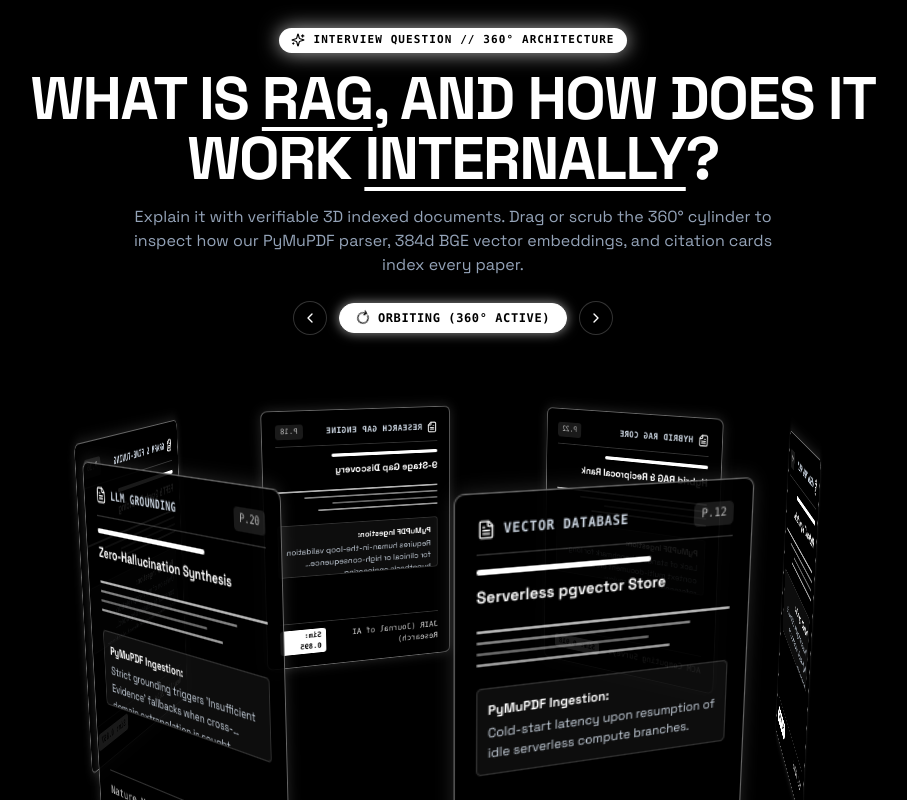
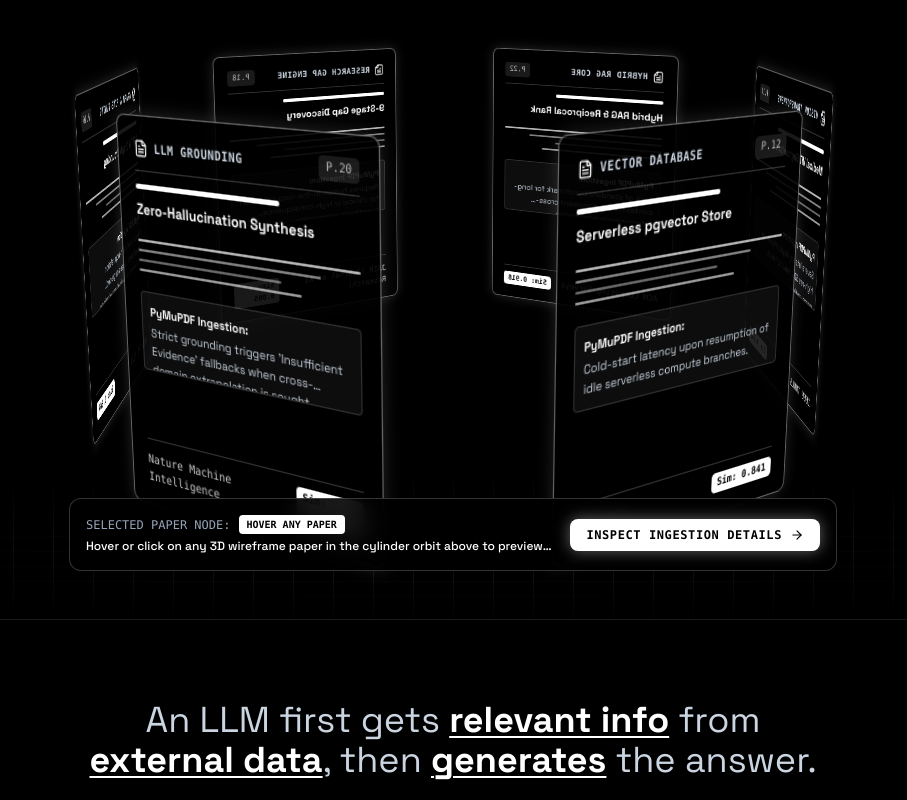
Before and after one commit to sachinrawat6264384464/minor_project3.0, a Next.js app in the folder frontend/: page / in a window 1280 px wide. Shown: the part 840-1640 px from the top of the page, without its empty margins (187-1094 px from the left). Built offline with nearby package versions, Linux system fonts and the light colour scheme; a web font is replaced by a local one.

Commit message:
feat: move grand headline to footer, keep 3D cards rotating continuously with cursor 3D tilt and spotlight

```diff
--- a/frontend/src/app/page.tsx
+++ b/frontend/src/app/page.tsx
@@ -240,10 +240,26 @@ export default function LandingPage() {
       </section>
 
       {/* =========================================================================
-       * FOOTER: MINIMAL OBSIDIAN ARCHITECTURE
+       * FOOTER: MINIMAL OBSIDIAN ARCHITECTURE WITH GRAND HEADLINE
        * ========================================================================= */}
-      <footer className="border-t border-white/15 bg-black py-12 px-6 md:px-12 text-slate-400 text-xs font-mono">
-        <div className="max-w-6xl mx-auto grid grid-cols-1 md:grid-cols-4 gap-8 mb-10">
+      <footer className="border-t border-white/15 bg-black pt-20 pb-12 px-6 md:px-12 text-slate-400 text-xs font-mono relative">
+        {/* Grand Architecture Question Headline (Moved to Footer in Big Bold Size) */}
+        <div className="max-w-5xl mx-auto text-center mb-20">
+          <div className="inline-flex items-center gap-2 px-3.5 py-1 bg-white text-black text-[11px] font-mono font-bold uppercase tracking-widest rounded-full mb-6 shadow-[0_0_20px_rgba(255,255,255,0.7)]">
+            <Sparkles className="w-3.5 h-3.5" />
+            360° ARCHITECTURE // RESEARCH GAP DISCOVERY
+          </div>
+
+          <h2 className="text-4xl sm:text-6xl md:text-7xl lg:text-8xl font-black uppercase tracking-tight text-white font-sans mb-6 leading-[1.05]">
+            WHAT IS <span className="underline decoration-white decoration-4 sm:decoration-8 underline-offset-8">RAG</span>, AND HOW DOES IT WORK <span className="underline decoration-white decoration-4 sm:decoration-8 underline-offset-8">INTERNALLY</span>?
+          </h2>
+
+          <p className="text-slate-400 text-sm sm:text-base md:text-lg max-w-3xl mx-auto font-sans leading-relaxed">
+            Explain it with verifiable 3D indexed documents. Our architecture coordinates PyMuPDF structural parsing, 384-dimensional BGE vector embeddings, BM25Okapi lexical retrieval, and automated 9-stage research gap discovery.
+          </p>
+        </div>
+
+        <div className="max-w-6xl mx-auto grid grid-cols-1 md:grid-cols-4 gap-8 mb-10 pt-10 border-t border-white/10">
           <div>
             <div className="flex items-center gap-2 mb-3">
               <div className="w-7 h-7 rounded bg-white text-black font-black text-xs flex items-center justify-center">
--- a/frontend/src/components/landing/CylinderOrbitalShowcase3D.tsx
+++ b/frontend/src/components/landing/CylinderOrbitalShowcase3D.tsx
@@ -151,37 +151,59 @@ const ACADEMIC_DOCS: AcademicDoc[] = [
 
 export default function CylinderOrbitalShowcase3D() {
   const [rotationAngle, setRotationAngle] = useState(0);
-  const [isAutoRotating, setIsAutoRotating] = useState(true);
   const [activeDoc, setActiveDoc] = useState<AcademicDoc | null>(null);
   const [selectedDocForModal, setSelectedDocForModal] = useState<AcademicDoc | null>(null);
+  const [mouseCoords, setMouseCoords] = useState({ x: 0, y: 0, tiltX: 0, tiltY: 0, isHovering: false });
+  const containerRef = useRef<HTMLDivElement>(null);
   const isDraggingRef = useRef(false);
   const lastMouseXRef = useRef(0);
 
-  // Auto rotation
+  // Auto rotation: continuous and smooth ("eko rukna nahi chahiye, ghoomte rahe")
   useEffect(() => {
-    if (!isAutoRotating) return;
     const interval = setInterval(() => {
-      setRotationAngle((prev) => (prev + 0.35) % 360);
+      if (!isDraggingRef.current) {
+        setRotationAngle((prev) => (prev + (activeDoc ? 0.20 : 0.40)) % 360);
+      }
     }, 30);
     return () => clearInterval(interval);
-  }, [isAutoRotating]);
+  }, [activeDoc]);
 
-  // Drag interaction
+  // Drag & Cursor interaction ("cursor ke saare effects daal dena haan")
   const handleMouseDown = (e: React.MouseEvent) => {
     isDraggingRef.current = true;
     lastMouseXRef.current = e.clientX;
-    setIsAutoRotating(false);
   };
 
   const handleMouseMove = (e: React.MouseEvent) => {
-    if (!isDraggingRef.current) return;
-    const deltaX = e.clientX - lastMouseXRef.current;
-    lastMouseXRef.current = e.clientX;
-    setRotationAngle((prev) => (prev + deltaX * 0.45) % 360);
+    if (containerRef.current) {
+      const rect = containerRef.current.getBoundingClientRect();
+      const localX = e.clientX - rect.left;
+      const localY = e.clientY - rect.top;
+      const normX = (localX / rect.width - 0.5) * 2;
+      const normY = (localY / rect.height - 0.5) * 2;
+      setMouseCoords({
+        x: localX,
+        y: localY,
+        tiltX: normX * 14,
+        tiltY: normY * -10,
+        isHovering: true,
+      });
+    }
+
+    if (isDraggingRef.current) {
+      const deltaX = e.clientX - lastMouseXRef.current;
+      lastMouseXRef.current = e.clientX;
+      setRotationAngle((prev) => (prev + deltaX * 0.45) % 360);
+    }
   };
 
   const handleMouseUp = () => {
     isDraggingRef.current = false;
+  };
+
+  const handleMouseLeave = () => {
+    isDraggingRef.current = false;
+    setMouseCoords((prev) => ({ ...prev, isHovering: false, tiltX: 0, tiltY: 0 }));
   };
 
   const count = ACADEMIC_DOCS.length;
@@ -189,70 +211,34 @@ export default function CylinderOrbitalShowcase3D() {
 
   return (
     <div
-      className="relative w-full py-16 px-4 md:px-8 bg-black overflow-hidden select-none"
+      ref={containerRef}
+      className="relative w-full py-12 px-4 md:px-8 bg-black overflow-hidden select-none"
       onMouseMove={handleMouseMove}
       onMouseUp={handleMouseUp}
-      onMouseLeave={handleMouseUp}
+      onMouseLeave={handleMouseLeave}
     >
       {/* 3D Perspective Grid Floor on bottom */}
       <div className="absolute inset-x-0 bottom-0 h-[380px] perspective-grid-floor opacity-45 pointer-events-none z-0" />
 
-      {/* Top Header & Section Tag */}
-      <div className="relative z-10 max-w-4xl mx-auto text-center mb-10">
-        <div className="inline-flex items-center gap-2 px-3 py-1 bg-white text-black text-[11px] font-mono font-bold uppercase tracking-widest rounded-full mb-4 shadow-[0_0_20px_rgba(255,255,255,0.7)]">
-          <Sparkles className="w-3.5 h-3.5" />
-          INTERVIEW QUESTION // 360° ARCHITECTURE
-        </div>
-
-        <h2 className="text-3xl sm:text-5xl md:text-6xl font-black tracking-tight text-white uppercase font-sans mb-3 leading-none">
-          WHAT IS <span className="underline decoration-white decoration-4 underline-offset-8">RAG</span>, AND HOW DOES IT WORK <span className="underline decoration-white decoration-4 underline-offset-8">INTERNALLY</span>?
-        </h2>
-
-        <p className="text-slate-400 text-sm md:text-base max-w-2xl mx-auto font-sans mt-4">
-          Explain it with verifiable 3D indexed documents. Drag or scrub the 360° cylinder to inspect how our PyMuPDF parser, 384d BGE vector embeddings, and citation cards index every paper.
-        </p>
-
-        {/* Orbit Controls */}
-        <div className="flex items-center justify-center gap-3 mt-6">
-          <button
-            onClick={() => setRotationAngle((prev) => (prev - 45) % 360)}
-            className="p-2 rounded-full border border-white/20 bg-black/60 text-white hover:bg-white hover:text-black transition"
-            title="Rotate Left"
-          >
-            <ChevronLeft className="w-4 h-4" />
-          </button>
-
-          <button
-            onClick={() => setIsAutoRotating(!isAutoRotating)}
-            className={`px-4 py-1.5 rounded-full text-xs font-mono uppercase tracking-wider border transition flex items-center gap-2 ${
-              isAutoRotating
-                ? "bg-white text-black font-bold border-white shadow-[0_0_12px_rgba(255,255,255,0.6)]"
-                : "bg-black/60 text-slate-300 border-white/20 hover:text-white"
-            }`}
-          >
-            <RotateCw className={`w-3.5 h-3.5 ${isAutoRotating ? "animate-spin" : ""}`} />
-            {isAutoRotating ? "Orbiting (360° Active)" : "Orbit Paused (Drag to Scrub)"}
-          </button>
-
-          <button
-            onClick={() => setRotationAngle((prev) => (prev + 45) % 360)}
-            className="p-2 rounded-full border border-white/20 bg-black/60 text-white hover:bg-white hover:text-black transition"
-            title="Rotate Right"
-          >
-            <ChevronRight className="w-4 h-4" />
-          </button>
-        </div>
-      </div>
+      {/* Dynamic Cursor Spotlight Beam */}
+      <div
+        className="pointer-events-none absolute inset-0 z-10 transition-opacity duration-300"
+        style={{
+          background: mouseCoords.isHovering
+            ? `radial-gradient(circle 420px at ${mouseCoords.x}px ${mouseCoords.y}px, rgba(255, 255, 255, 0.08), transparent 75%)`
+            : "none",
+        }}
+      />
 
       {/* 3D Cylindrical Orbit Stage */}
       <div
-        className="relative w-full h-[460px] flex items-center justify-center cursor-grab active:cursor-grabbing perspective-stage z-10"
+        className="relative w-full h-[470px] flex items-center justify-center cursor-grab active:cursor-grabbing perspective-stage z-10"
         onMouseDown={handleMouseDown}
       >
         <div
-          className="relative w-[260px] h-[340px] preserve-3d transition-transform duration-75"
+          className="relative w-[260px] h-[340px] preserve-3d transition-transform duration-100 ease-out"
           style={{
-            transform: `rotateX(-10deg) rotateY(${rotationAngle}deg)`,
+            transform: `rotateX(${-10 + mouseCoords.tiltY}deg) rotateY(${rotationAngle + mouseCoords.tiltX}deg)`,
           }}
         >
           {ACADEMIC_DOCS.map((doc, index) => {
@@ -264,7 +250,6 @@ export default function CylinderOrbitalShowcase3D() {
                 key={doc.id}
                 onMouseEnter={() => {
                   setActiveDoc(doc);
-                  setIsAutoRotating(false);
                 }}
                 onMouseLeave={() => {
                   setActiveDoc(null);
@@ -283,7 +268,7 @@ export default function CylinderOrbitalShowcase3D() {
                 <div
                   className={`relative w-full h-full p-4 rounded-lg bg-black/90 border transition-all duration-300 flex flex-col justify-between ${
                     isHovered
-                      ? "border-white bg-black shadow-[0_0_35px_rgba(255,255,255,0.7)] scale-105"
+                      ? "border-white bg-black shadow-[0_0_40px_rgba(255,255,255,0.8)] scale-105"
                       : "border-white/40 hover:border-white shadow-[0_0_15px_rgba(255,255,255,0.15)]"
                   }`}
                 >
```
